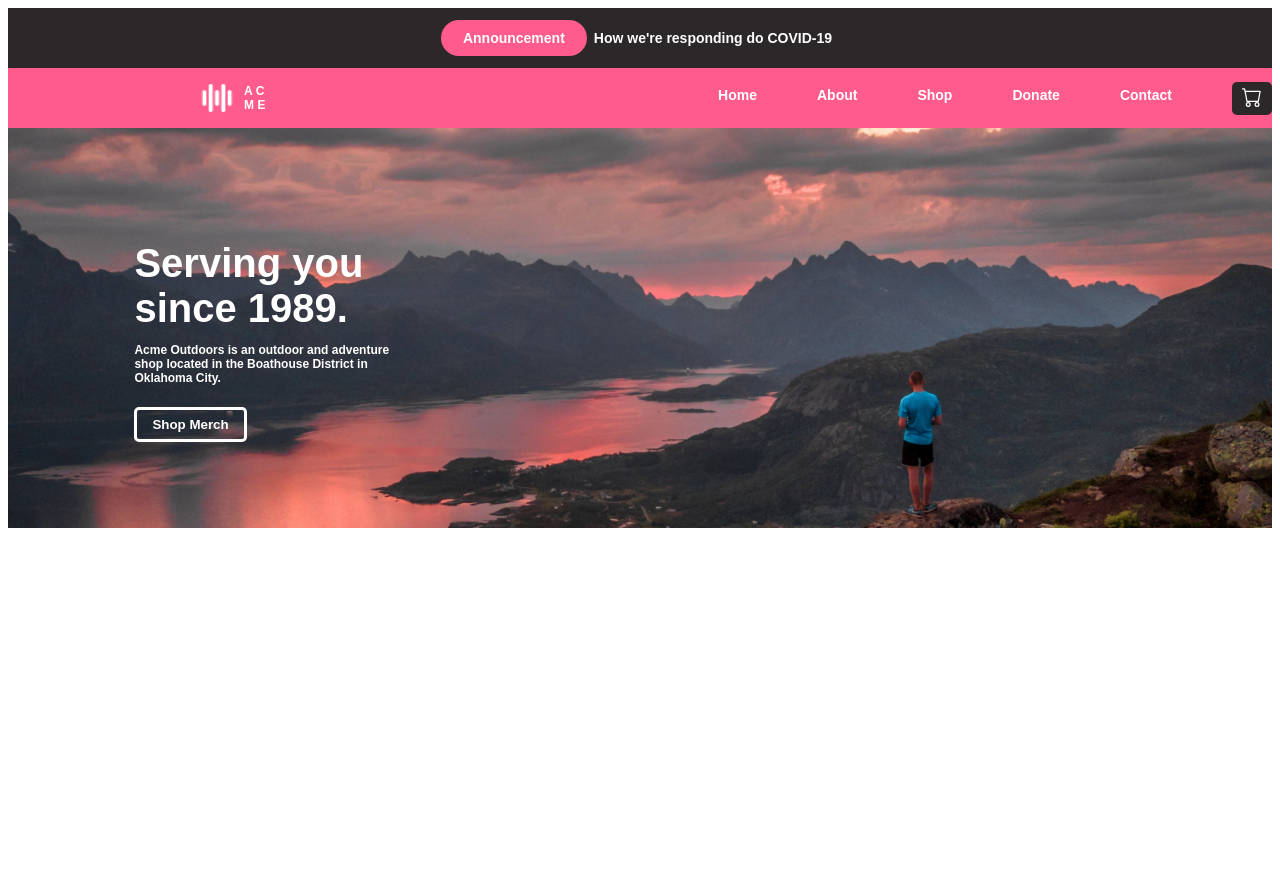
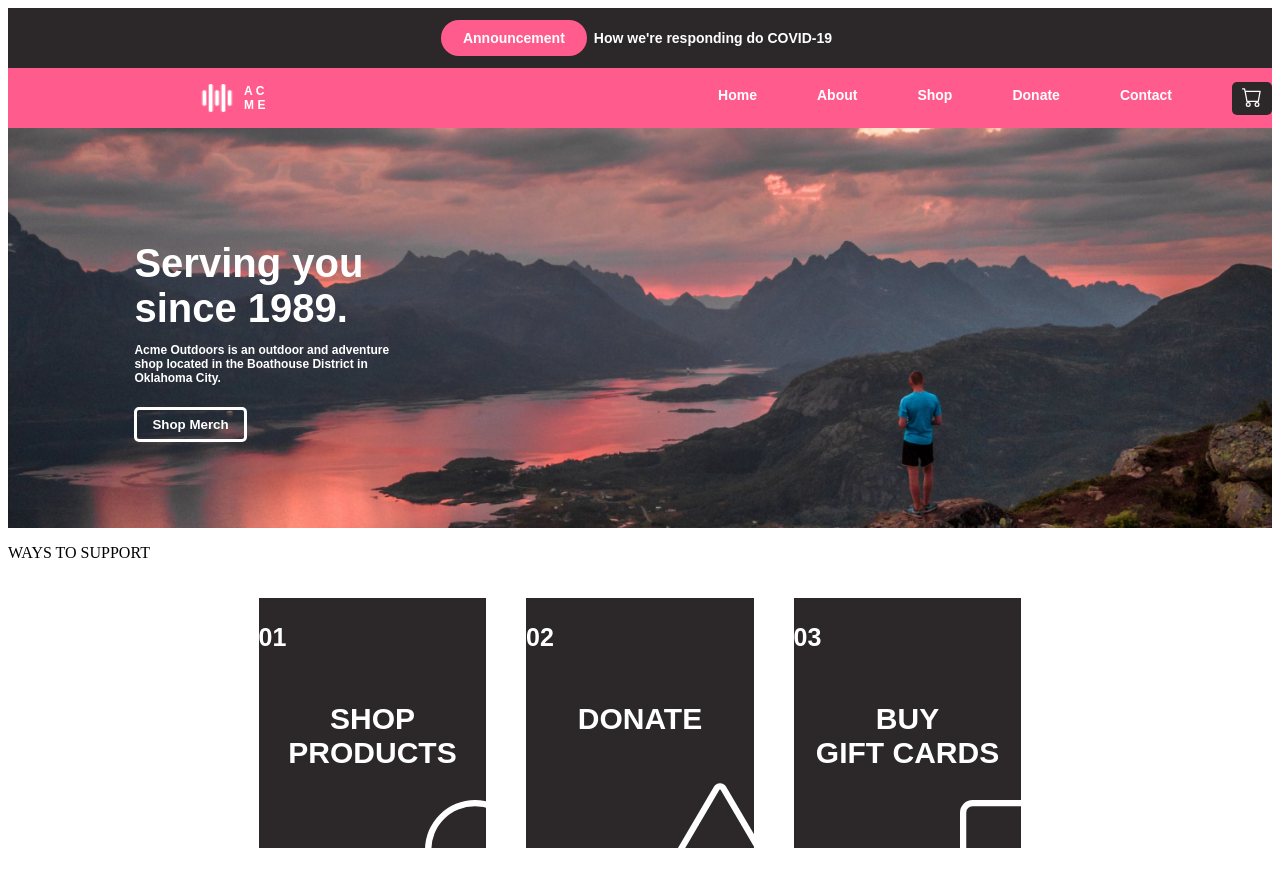
Before and after one commit to belaparreiras/AcmeHomeEx, an Angular app: page / in a window 1280 px wide. Shown: the top 886 px of the page. Before the commit the page ends 800 px from the top, so only its background shows below. Built offline with nearby package versions, Linux system fonts and the light colour scheme.

Commit message:
Design dos cards feito

```diff
--- a/src/app/home/home.component.css
+++ b/src/app/home/home.component.css
@@ -1,3 +1,4 @@
+
 .banner{
    width: 100%;
    height: 400px;
@@ -38,8 +39,77 @@ h1{
 
 }
 
+.btn-merch:hover{
+    transform: scale(1.1);
+}
+
 .banner-txt{
     font-family: Arial, Helvetica, sans-serif;
     margin-left: 10%;
     color: white;
 }
+
+a{
+    text-decoration: none;
+    color: white;
+}
+
+.cards-div{
+    width: 100%;
+    height: 400px;
+    background-color: white;
+}
+
+.card{
+    width: 18%;
+    height: 250px;
+    background-color: #2c282a;
+    color: white;
+    margin: 20px;
+    display: flex;
+    flex-direction: column;
+    align-items: center;
+
+}
+
+.card:hover{
+    transform: scale(1.02);
+}
+
+.card-display{
+    display: flex;
+    flex-direction: row;
+    align-items: center;
+    justify-content: center;
+
+}
+
+.card-num{
+    font-family: Arial, Helvetica, sans-serif;
+    font-weight: bolder;
+    font-size: 25px;
+    margin-right: 200px;
+    margin-bottom: 20px;
+
+}
+
+.card-text{
+    font-family: Arial, Helvetica, sans-serif;
+    font-weight: bolder;
+    font-size: 30px;
+    text-align: center;
+
+}
+
+.circle{
+    margin-left: 90%;
+
+}
+.triangle{
+    margin-left: 70%;
+    margin-top: 5%;
+}
+
+.square{
+    margin-left: 90%;
+}
--- a/src/app/home/home.component.html
+++ b/src/app/home/home.component.html
@@ -14,7 +14,40 @@
                 Shop Merch
             </button>
         </a>
+    </div>
+</div>
+
+<div class="cards-div">
+    <p>WAYS TO SUPPORT</p>
+
+    <div class="card-display">
+        <div class="card">
+            <p class="card-num">01</p>
+            <p class="card-text">SHOP<br>PRODUCTS</p>
+            <div class="circle">
+                <svg xmlns="http://www.w3.org/2000/svg" width="100" height="100" fill="currentColor" class="bi bi-circle" viewBox="0 0 16 16">
+                    <path d="M8 15A7 7 0 1 1 8 1a7 7 0 0 1 0 14m0 1A8 8 0 1 0 8 0a8 8 0 0 0 0 16"/>
+                  </svg>
+            </div>
+        </div>
+        <div class="card">
+            <p class="card-num">02</p>
+            <p class="card-text">DONATE</p>
+            <div class="triangle">
+                 <svg xmlns="http://www.w3.org/2000/svg" width="100" height="100" fill="currentColor" class="bi bi-triangle" viewBox="0 0 16 16">
+                    <path d="M7.938 2.016A.13.13 0 0 1 8.002 2a.13.13 0 0 1 .063.016.146.146 0 0 1 .054.057l6.857 11.667c.036.06.035.124.002.183a.163.163 0 0 1-.054.06.116.116 0 0 1-.066.017H1.146a.115.115 0 0 1-.066-.017.163.163 0 0 1-.054-.06.176.176 0 0 1 .002-.183L7.884 2.073a.147.147 0 0 1 .054-.057zm1.044-.45a1.13 1.13 0 0 0-1.96 0L.165 13.233c-.457.778.091 1.767.98 1.767h13.713c.889 0 1.438-.99.98-1.767L8.982 1.566z"/>
+                </svg>
+            </div>
+        </div>
+        <div class="card">
+            <p class="card-num">03</p>
+            <p class="card-text">BUY<br>GIFT CARDS</p>
+            <div class="square">
+                <svg xmlns="http://www.w3.org/2000/svg" width="100" height="100" fill="currentColor" class="bi bi-square" viewBox="0 0 16 16">
+                    <path d="M14 1a1 1 0 0 1 1 1v12a1 1 0 0 1-1 1H2a1 1 0 0 1-1-1V2a1 1 0 0 1 1-1zM2 0a2 2 0 0 0-2 2v12a2 2 0 0 0 2 2h12a2 2 0 0 0 2-2V2a2 2 0 0 0-2-2z"/>
+                  </svg>
+            </div>
+        </div>
 
     </div>
-
 </div>
```
